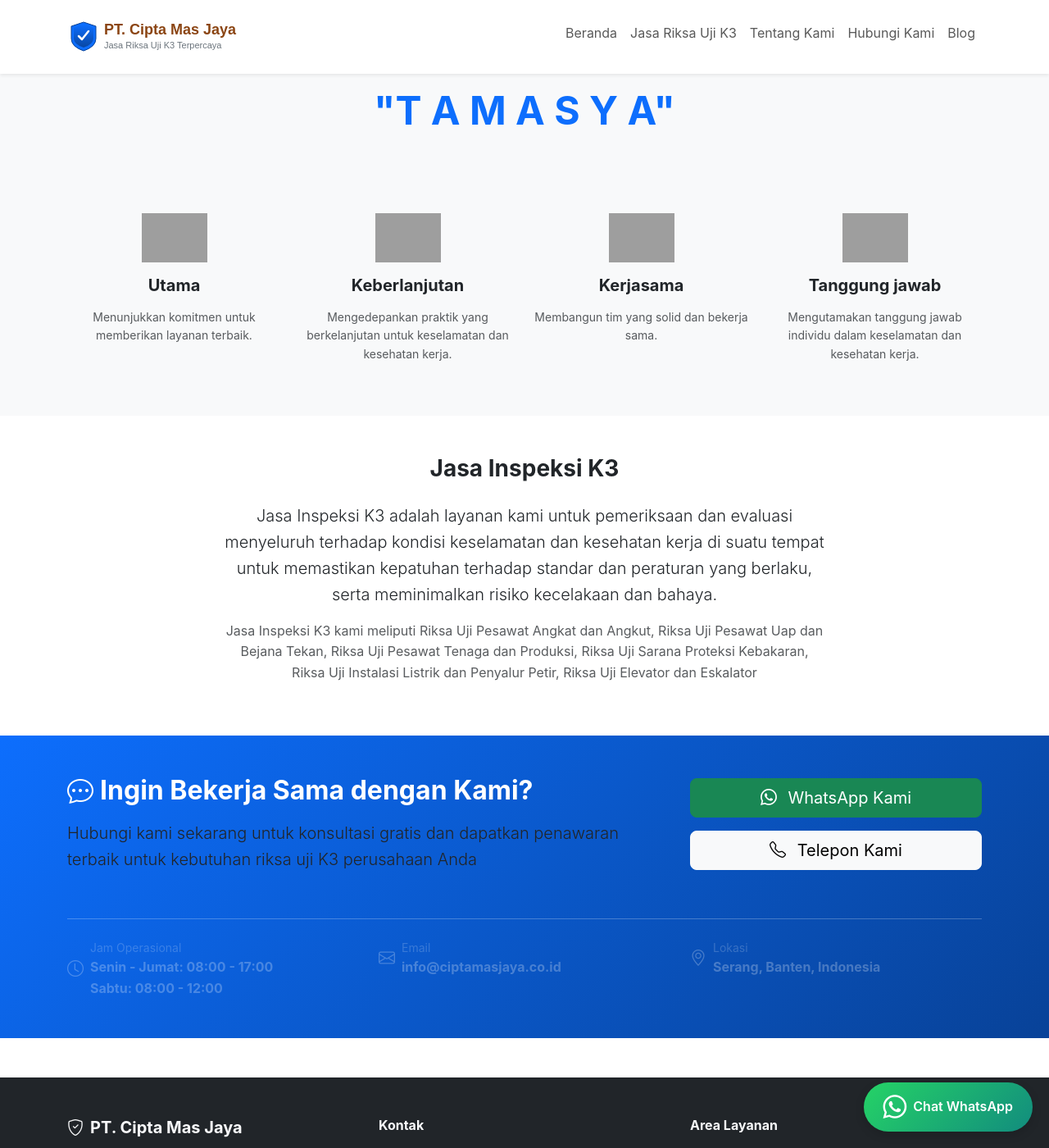
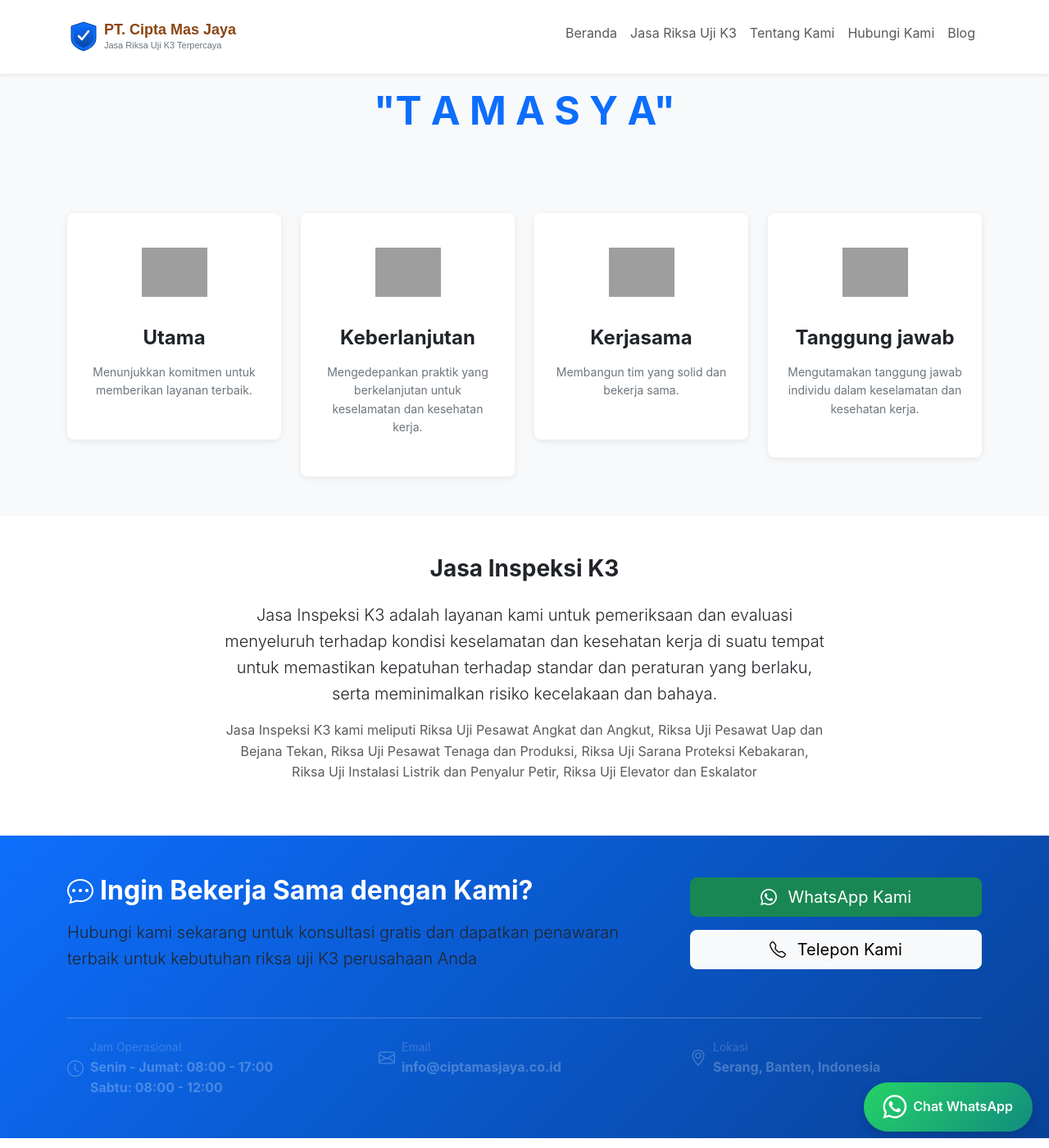
Before and after one commit to ciptamasjaya/cmj.github.io, a Jekyll site: the page built from about.html, in a window 1280 px wide and 1400 px high, scrolled down 5732 px. Shown: the whole window at 82% size. Built offline with Jekyll 4.4.1, drawn with Linux system fonts in a browser that asks for light colours; grey boxes are pictures that could not be loaded.

Commit message:
Refactor about TAMASYA block styling and add enhanced hover effects
Move inline styles to blocks.scss and improve visual interactions. Add card-based layout with smooth hover animations for philosophy and value sections. Icons now scale and lift with shadow effects on
  hover, titles change color, and cards elevate with enhanced shadows for better user engagement.

```diff
--- a/_includes/reusable/block--about-tamasya.html
+++ b/_includes/reusable/block--about-tamasya.html
@@ -16,26 +16,6 @@ Usage:
 ============================================================================
 {% endcomment %}
 
-<style>
-.tamasya-icon-wrapper {
-  display: flex;
-  justify-content: center;
-  align-items: center;
-  margin-bottom: 1rem;
-}
-
-.tamasya-icon {
-  height: 60px;
-  width: auto;
-  transition: transform 0.3s ease, filter 0.3s ease;
-}
-
-.tamasya-icon:hover {
-  transform: scale(1.15) translateY(-5px);
-  filter: drop-shadow(0 8px 16px rgba(13, 110, 253, 0.3));
-}
-</style>
-
 <section class="block--about-tamasya py-5 bg-light">
   <div class="container">
 
@@ -50,28 +30,28 @@ Usage:
     <!-- Philosophy (4 meanings) -->
     <div class="row g-4 mb-5">
       <div class="col-md-6 col-lg-3">
-        <div class="card border-0 shadow-sm text-center p-4">
+        <div class="card border-0 shadow-sm text-center p-4 tamasya-philosophy-card">
           <div class="display-6 text-primary fw-bold mb-2">1</div>
           <h4 class="h5 fw-bold mb-2">Tama</h4>
           <p class="text-muted small mb-0">Dari "Tama" yang bisa diartikan sebagai "utama" atau "terbaik."</p>
         </div>
       </div>
       <div class="col-md-6 col-lg-3">
-        <div class="card border-0 shadow-sm text-center p-4">
+        <div class="card border-0 shadow-sm text-center p-4 tamasya-philosophy-card">
           <div class="display-6 text-primary fw-bold mb-2">2</div>
           <h4 class="h5 fw-bold mb-2">Masa</h4>
           <p class="text-muted small mb-0">Menunjukkan keberlanjutan atau masa depan.</p>
         </div>
       </div>
       <div class="col-md-6 col-lg-3">
-        <div class="card border-0 shadow-sm text-center p-4">
+        <div class="card border-0 shadow-sm text-center p-4 tamasya-philosophy-card">
           <div class="display-6 text-primary fw-bold mb-2">3</div>
           <h4 class="h5 fw-bold mb-2">Sama</h4>
           <p class="text-muted small mb-0">Menggambarkan kerjasama dan kesetaraan.</p>
         </div>
       </div>
       <div class="col-md-6 col-lg-3">
-        <div class="card border-0 shadow-sm text-center p-4">
+        <div class="card border-0 shadow-sm text-center p-4 tamasya-philosophy-card">
           <div class="display-6 text-primary fw-bold mb-2">4</div>
           <h4 class="h5 fw-bold mb-2">Saya</h4>
           <p class="text-muted small mb-0">Menekankan pentingnya individualitas dan tanggung jawab pribadi.</p>
@@ -93,45 +73,45 @@ Usage:
     <!-- 4 Core Values with Icons -->
     <div class="row g-4">
       <div class="col-md-6 col-lg-3">
-        <div class="text-center">
+        <div class="tamasya-value-card text-center">
           <div class="tamasya-icon-wrapper">
             <img src="/wp-content/uploads/2024/09/box-icon.png" alt="Utama" class="tamasya-icon">
           </div>
-          <h4 class="h5 fw-bold mb-3">Utama</h4>
-          <p class="text-muted small">
+          <h4 class="tamasya-value-title">Utama</h4>
+          <p class="tamasya-value-description">
             Menunjukkan komitmen untuk memberikan layanan terbaik.
           </p>
         </div>
       </div>
       <div class="col-md-6 col-lg-3">
-        <div class="text-center">
+        <div class="tamasya-value-card text-center">
           <div class="tamasya-icon-wrapper">
             <img src="/wp-content/uploads/2024/09/flash-icon.png" alt="Keberlanjutan" class="tamasya-icon">
           </div>
-          <h4 class="h5 fw-bold mb-3">Keberlanjutan</h4>
-          <p class="text-muted small">
+          <h4 class="tamasya-value-title">Keberlanjutan</h4>
+          <p class="tamasya-value-description">
             Mengedepankan praktik yang berkelanjutan untuk keselamatan dan kesehatan kerja.
           </p>
         </div>
       </div>
       <div class="col-md-6 col-lg-3">
-        <div class="text-center">
+        <div class="tamasya-value-card text-center">
           <div class="tamasya-icon-wrapper">
             <img src="/wp-content/uploads/2024/09/thumbup-icon.png" alt="Kerjasama" class="tamasya-icon">
           </div>
-          <h4 class="h5 fw-bold mb-3">Kerjasama</h4>
-          <p class="text-muted small">
+          <h4 class="tamasya-value-title">Kerjasama</h4>
+          <p class="tamasya-value-description">
             Membangun tim yang solid dan bekerja sama.
           </p>
         </div>
       </div>
       <div class="col-md-6 col-lg-3">
-        <div class="text-center">
+        <div class="tamasya-value-card text-center">
           <div class="tamasya-icon-wrapper">
             <img src="/wp-content/uploads/2024/09/flag-icon.png" alt="Tanggung jawab" class="tamasya-icon">
           </div>
-          <h4 class="h5 fw-bold mb-3">Tanggung jawab</h4>
-          <p class="text-muted small">
+          <h4 class="tamasya-value-title">Tanggung jawab</h4>
+          <p class="tamasya-value-description">
             Mengutamakan tanggung jawab individu dalam keselamatan dan kesehatan kerja.
           </p>
         </div>
--- a/assets/css/blocks.scss
+++ b/assets/css/blocks.scss
@@ -675,3 +675,83 @@
     font-size: 1.25rem;
   }
 }
+
+/* ============================================================================
+   ABOUT TAMASYA BLOCK
+   ============================================================================ */
+.block--about-tamasya {
+
+  /* Philosophy cards (4 meanings) */
+  .tamasya-philosophy-card {
+    transition: transform 0.3s ease, box-shadow 0.3s ease;
+  }
+
+  .tamasya-philosophy-card:hover {
+    transform: translateY(-8px);
+    box-shadow: 0 8px 24px rgba(0, 0, 0, 0.15) !important;
+  }
+
+  .tamasya-philosophy-card .display-6 {
+    transition: color 0.3s ease, transform 0.3s ease;
+  }
+
+  .tamasya-philosophy-card:hover .display-6 {
+    transform: scale(1.1);
+    color: var(--bs-primary);
+  }
+
+  /* Core values cards */
+  .tamasya-value-card {
+    padding: 2rem 1.5rem;
+    background: white;
+    border-radius: 0.5rem;
+    transition: transform 0.3s ease, box-shadow 0.3s ease, background-color 0.3s ease;
+    box-shadow: 0 2px 8px rgba(0, 0, 0, 0.08);
+  }
+
+  .tamasya-value-card:hover {
+    transform: translateY(-10px);
+    box-shadow: 0 12px 32px rgba(13, 110, 253, 0.2);
+    background-color: rgba(13, 110, 253, 0.02);
+  }
+
+  /* Icon wrapper */
+  .tamasya-icon-wrapper {
+    display: flex;
+    justify-content: center;
+    align-items: center;
+    margin-bottom: 1.5rem;
+    height: 80px;
+  }
+
+  /* Icon styling */
+  .tamasya-icon {
+    height: 60px;
+    width: auto;
+    transition: transform 0.3s ease, filter 0.3s ease;
+  }
+
+  .tamasya-value-card:hover .tamasya-icon {
+    transform: scale(1.2) translateY(-5px);
+    filter: drop-shadow(0 8px 16px rgba(13, 110, 253, 0.4));
+  }
+
+  /* Title styling */
+  .tamasya-value-title {
+    font-weight: 700;
+    margin-bottom: 1rem;
+    color: #212529;
+    transition: color 0.3s ease;
+  }
+
+  .tamasya-value-card:hover .tamasya-value-title {
+    color: var(--bs-primary);
+  }
+
+  /* Description text */
+  .tamasya-value-description {
+    font-size: 0.875rem;
+    line-height: 1.6;
+    color: #6c757d;
+  }
+}
```
